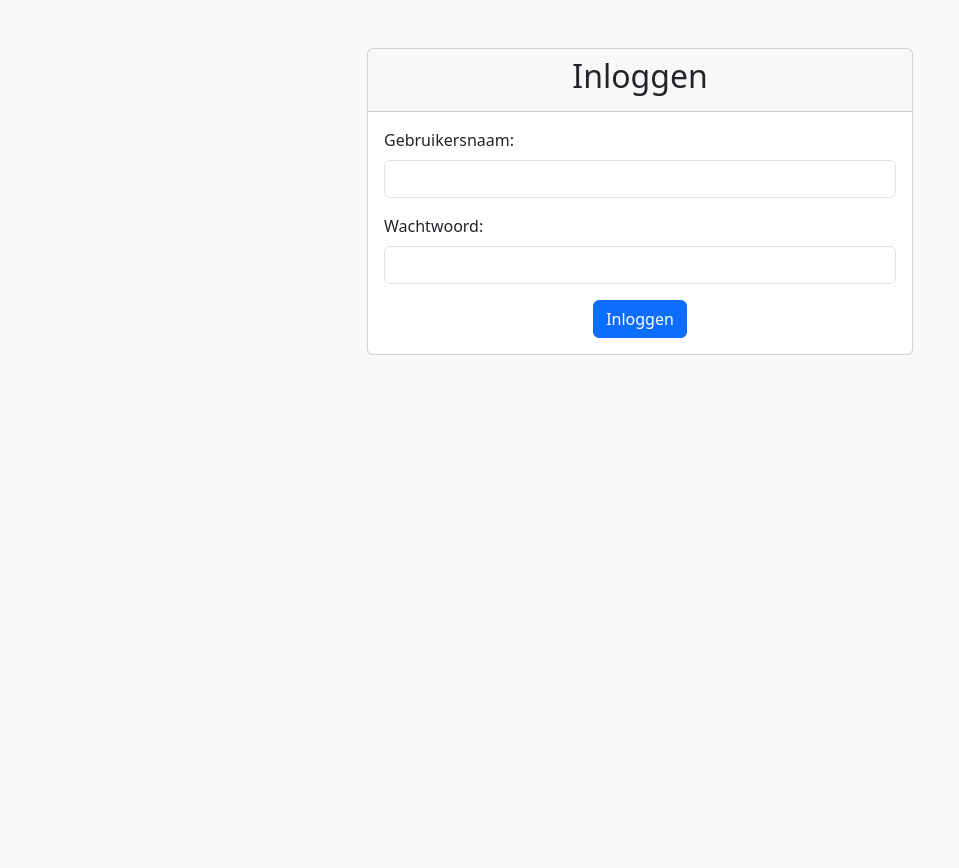
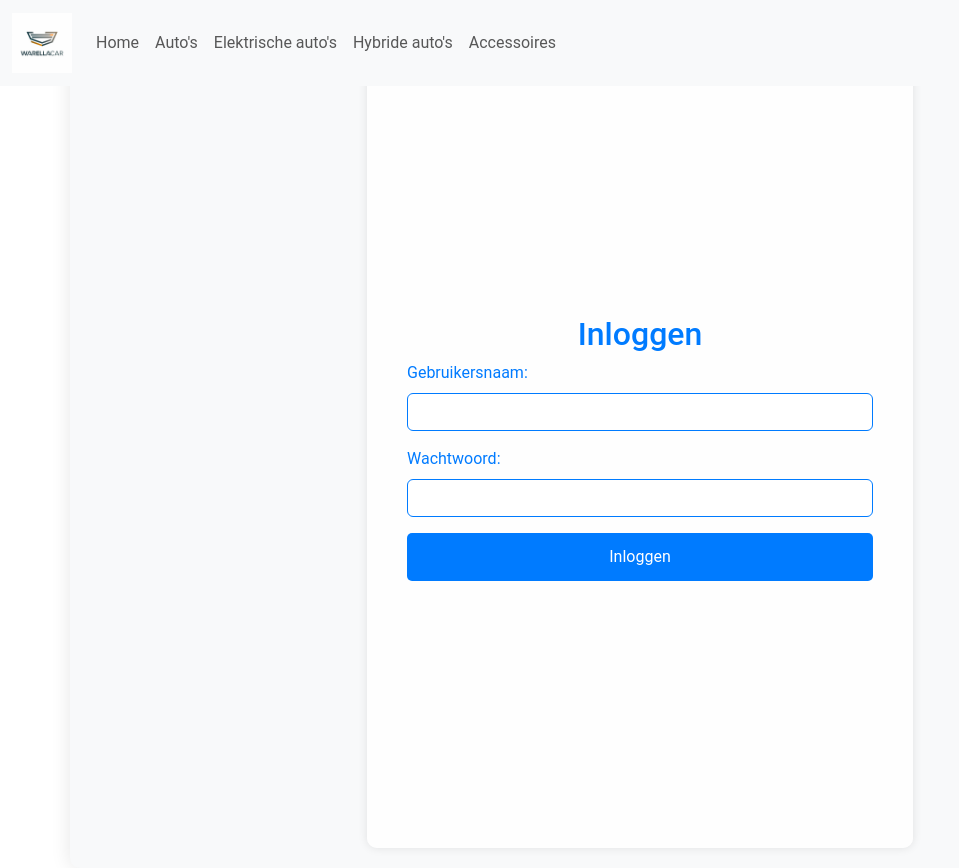
Before and after one commit to kyllianmbo/examenport222, a PHP site: page /login.html in a window 1280 px wide. Shown: the whole page, without its empty margins (0-959 px from the left). Before the commit the page ends 355 px from the top, so only its background shows below. Run offline with PHP 8.4, Linux system fonts and the light colour scheme.

Commit message:
goeie 19.40

```diff
--- a/public/auto.php
+++ b/public/auto.php
@@ -38,9 +38,7 @@
             <li class="nav-item">
               <a class="nav-link" href="accessories.php">Accessoires</a>
             </li>
-            <li class="nav-item">
-              <a class="nav-link" href="cart.php">Cart</a>
-            </li>
+
           </ul>
           <ul class="navbar-nav">
             <!-- Check if the user is logged in -->
--- a/public/elektrisch.php
+++ b/public/elektrisch.php
@@ -38,9 +38,7 @@
             <li class="nav-item">
               <a class="nav-link" href="accessories.php">Accessoires</a>
             </li>
-            <li class="nav-item">
-              <a class="nav-link" href="cart.php">Cart</a>
-            </li>
+
           </ul>
           <ul class="navbar-nav">
             <!-- Check if the user is logged in -->
--- a/public/hybrid.php
+++ b/public/hybrid.php
@@ -38,9 +38,7 @@
             <li class="nav-item">
               <a class="nav-link" href="accessories.php">Accessoires</a>
             </li>
-            <li class="nav-item">
-              <a class="nav-link" href="cart.php">Cart</a>
-            </li>
+
           </ul>
           <ul class="navbar-nav">
             <!-- Check if the user is logged in -->
--- a/public/index.php
+++ b/public/index.php
@@ -12,6 +12,7 @@
    <!-- Optioneel: Bootstrap-icons CSS -->
    <link href="https://cdn.jsdelivr.net/npm/bootstrap-icons/font/bootstrap-icons.css" rel="stylesheet">
 </head>
+
 <body>
    <nav class="navbar navbar-expand-lg navbar-light bg-light">
       <div class="container-fluid">
@@ -38,9 +39,7 @@
             <li class="nav-item">
               <a class="nav-link" href="accessories.php">Accessoires</a>
             </li>
-            <li class="nav-item">
-              <a class="nav-link" href="cart.php">Cart</a>
-            </li>
+
           </ul>
           <ul class="navbar-nav">
             <!-- Check if the user is logged in -->
--- a/public/login.html
+++ b/public/login.html
@@ -4,20 +4,84 @@
     <meta charset="UTF-8">
     <meta name="viewport" content="width=device-width, initial-scale=1.0">
     <title>Inloggen</title>
-    <!-- Voeg de Bootstrap CSS link toe -->
+    <link rel="stylesheet" href="css/home.css">
+    <link rel="stylesheet" href="css/footer.css">
     <link href="https://cdn.jsdelivr.net/npm/bootstrap@5.3.0-alpha1/dist/css/bootstrap.min.css" rel="stylesheet">
-    <!-- Optionele eigen CSS voor verdere styling -->
-    <link rel="stylesheet" href="styles.css">
+    <!-- Bootstrap-icons CSS -->
+    <link href="https://cdn.jsdelivr.net/npm/bootstrap-icons/font/bootstrap-icons.css" rel="stylesheet">
+    <style>
+        .container {
+            margin-top: 100px;
+        }
+        .form-container {
+            background-color: rgba(255, 255, 255, 0.9);
+            padding: 40px;
+            border-radius: 10px;
+            box-shadow: 0 0 10px rgba(0, 0, 0, 0.1);
+            min-height: 800px; /* Increase the height */
+            display: flex;
+            flex-direction: column;
+            justify-content: center;
+        }
+        .form-label {
+            color: #007bff;
+        }
+        .form-control {
+            border-color: #007bff;
+        }
+        .form-control:focus {
+            box-shadow: none;
+            border-color: #0056b3;
+        }
+        .btn-primary {
+            background-color: #007bff;
+            border: none;
+        }
+        .btn-primary:hover {
+            background-color: #0056b3;
+        }
+        .text-center {
+            color: #007bff;
+        }
+    </style>
 </head>
-<body class="bg-light">
+<body>
+
+    <nav class="navbar navbar-expand-lg navbar-light bg-light">
+        <div class="container-fluid">
+          <a class="navbar-brand" href="#">
+            <img src="img/logo2.jpg" class="brand-logo" alt="">
+          </a>
+          <button class="navbar-toggler" type="button" data-bs-toggle="collapse" data-bs-target="#navbarNav" aria-controls="navbarNav" aria-expanded="false" aria-label="Toggle navigation">
+            <span class="navbar-toggler-icon"></span>
+          </button>
+          <div class="collapse navbar-collapse" id="navbarNav">
+            <ul class="navbar-nav me-auto">
+              <li class="nav-item">
+                <a class="nav-link" href="index.php">Home</a>
+              </li>
+              <li class="nav-item">
+                <a class="nav-link" href="auto.php">Auto's</a>
+              </li>
+              <li class="nav-item">
+                <a class="nav-link" href="elektrisch.php">Elektrische auto's</a>
+              </li>
+              <li class="nav-item">
+                <a class="nav-link" href="hybrid.php">Hybride auto's</a>
+              </li>
+              <li class="nav-item">
+                <a class="nav-link" href="accessories.php">Accessoires</a>
+              </li>
+            </ul>
+          </div>
+        </div>
+    </nav>
+
     <div class="container mt-5">
         <div class="row justify-content-center">
             <div class="col-md-6">
-                <div class="card">
-                    <div class="card-header">
-                        <h2 class="card-title text-center">Inloggen</h2>
-                    </div>
-                    <div class="card-body">
+                <div class="form-container">
+                    <h2 class="text-center">Inloggen</h2>
                     <form action="login.php" method="post">
                         <div class="mb-3">
                             <label for="username" class="form-label">Gebruikersnaam:</label>
@@ -35,7 +99,6 @@
             </div>
         </div>
     </div>
-    </div>
 
     <!-- Voeg de Bootstrap JavaScript link toe (optioneel, voor sommige Bootstrap functionaliteit) -->
     <script src="https://cdn.jsdelivr.net/npm/bootstrap@5.3.0-alpha1/dist/js/bootstrap.bundle.min.js"></script>
--- a/public/product.js
+++ b/public/product.js
@@ -24,7 +24,7 @@ $(document).ready(function() {
                         </div>
                         <span class="badge bg-danger">${product.discount}</span>
                      </div>
-                     <a href="contactform.html" class="btn btn-success w-100">Contact opnemen met verkoper</a>
+                     <a href="contactform.php" class="btn btn-success w-100">Contact opnemen met verkoper</a>
                      <div class="product-description-extended mt-4">
                         <h3 class="text-secondary">Uitgebreide Beschrijving:</h3>
                         <p>${product.extended_description}</p>
```
Also changed, not shown: public/contactform.html (deleted, +0 -63 lines), public/contactform.php (added, +105 -0 lines), public/register.html (+80 -5 lines). Lines whose indentation alone changed are shown as unchanged.
